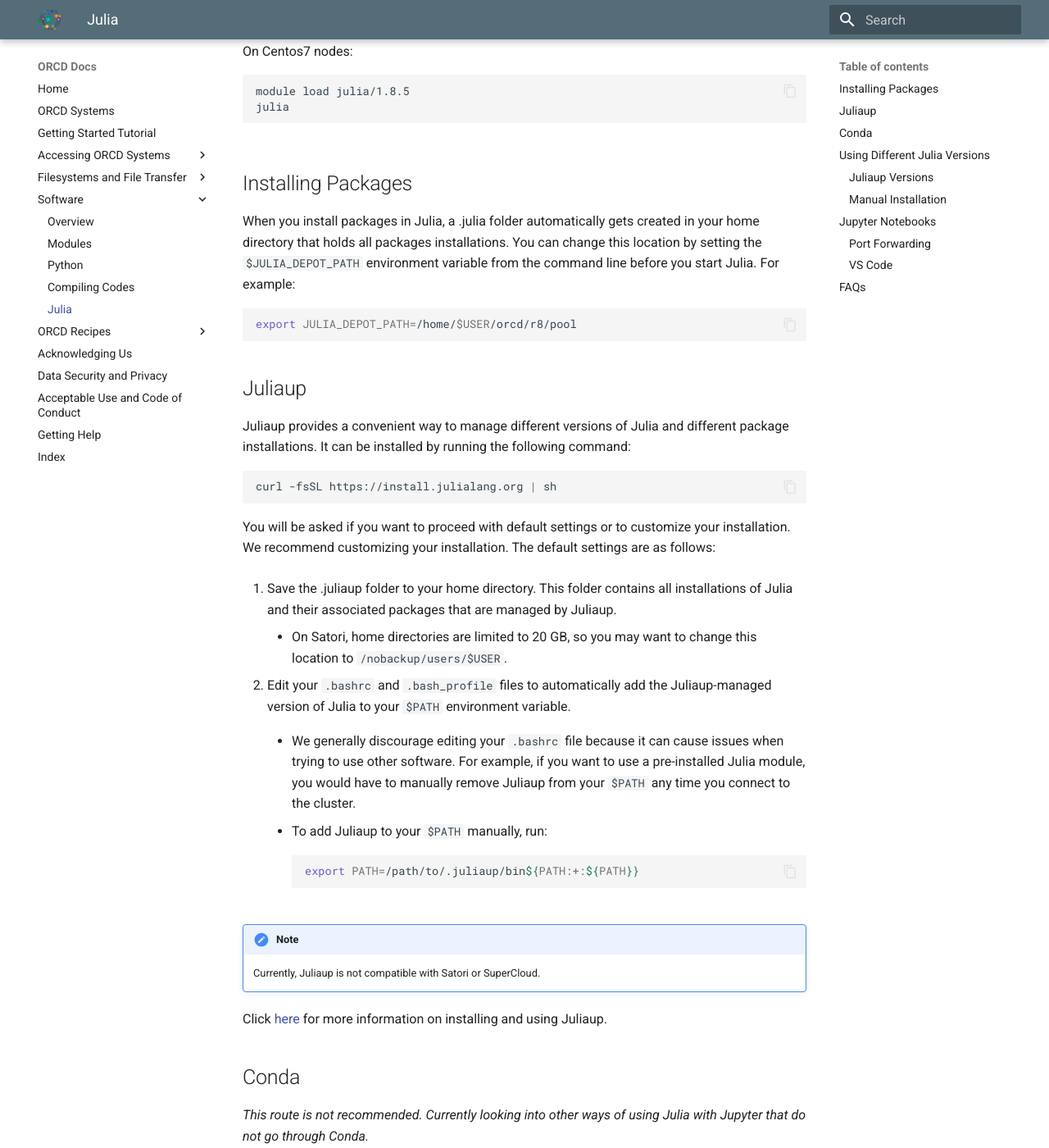
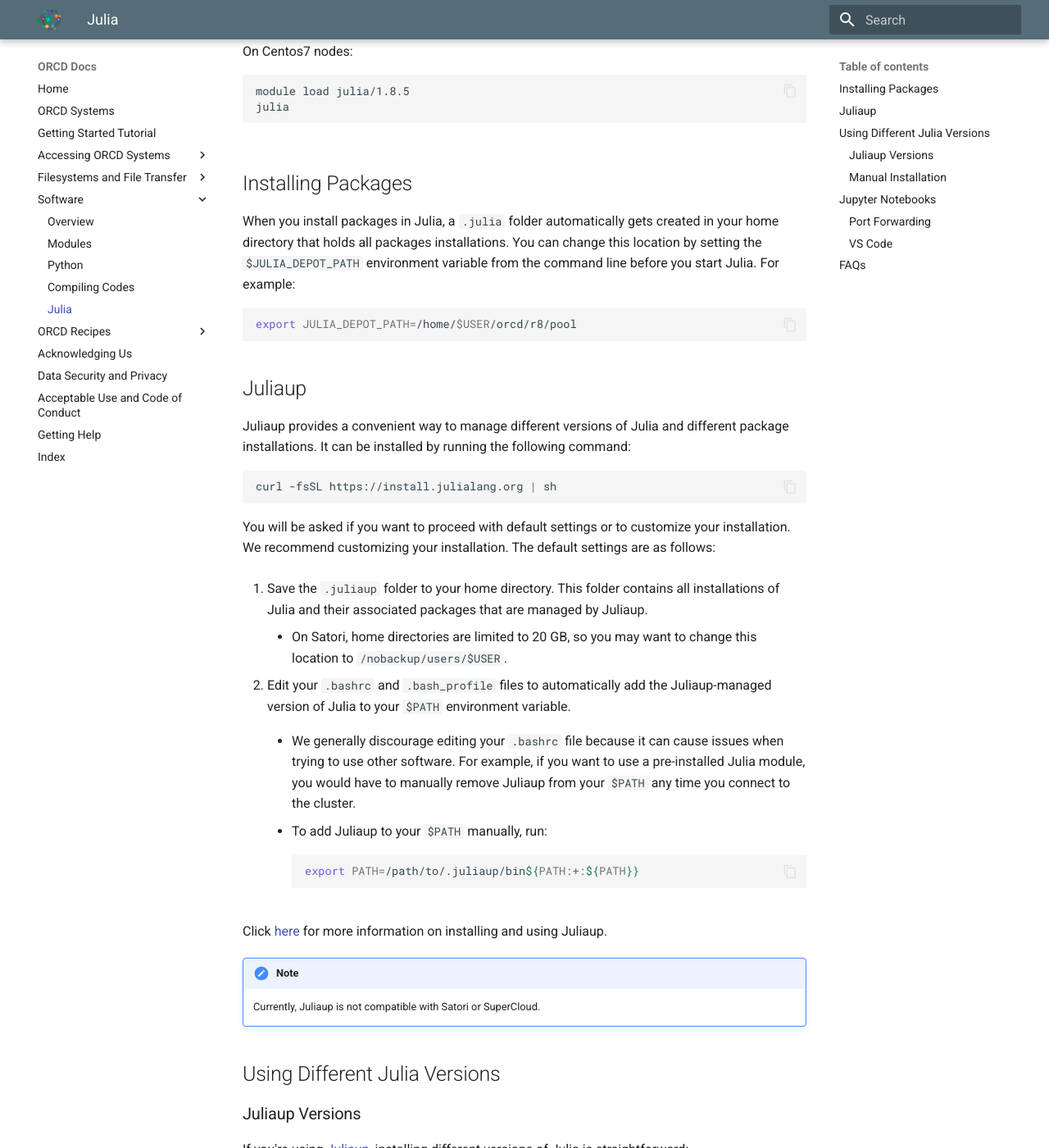
Before and after one commit to mit-orcd/orcd-docs-edit, an MkDocs documentation site: the page built from docs/software/julia.md, in a window 1280 px wide and 1400 px high, scrolled down 462 px. Shown: the whole window at 82% size. Built offline with MkDocs 1.6.1 and Material for MkDocs 9.7.7, drawn with Linux system fonts in a browser that asks for light colours; some of the changed text lies outside the part shown.

Commit message:
finished jupyter section

````diff
--- a/docs/software/julia.md
+++ b/docs/software/julia.md
@@ -54,7 +60,7 @@
 
 You will be asked if you want to proceed with default settings or to customize your installation. We recommend customizing your installation. The default settings are as follows:
 
-1. Save the .juliaup folder to your home directory. This folder contains all installations of Julia and their associated packages that are managed by Juliaup.
+1. Save the `.juliaup` folder to your home directory. This folder contains all installations of Julia and their associated packages that are managed by Juliaup.
 
     - On Satori, home directories are limited to 20 GB, so you may want to change this location to `/nobackup/users/$USER`.
 
@@ -67,14 +73,10 @@
     export PATH=/path/to/.juliaup/bin${PATH:+:${PATH}}
     ```
 
+Click [here](https://github.com/JuliaLang/juliaup) for more information on installing and using Juliaup.
+
 !!!Note
     Currently, Juliaup is not compatible with Satori or SuperCloud.
-
-Click [here](https://github.com/JuliaLang/juliaup) for more information on installing and using Juliaup.
-
-## Conda
-
-*This route is not recommended. Currently looking into other ways of using Julia with Jupyter that do not go through Conda.*
 
 ## Using Different Julia Versions
 
@@ -202,7 +204,7 @@
 
 The port can be any number between 1024 and 9999. When you run the notebook,
 the output will contain a link with a token that allows you to access the
-notebook, looking something like this:
+notebook:
 
 ```
 http://127.0.0.1:<remote port>/lab?token=<token>
````
Also changed, not shown: other parts of docs/software/julia.md (+12 -5 lines).
